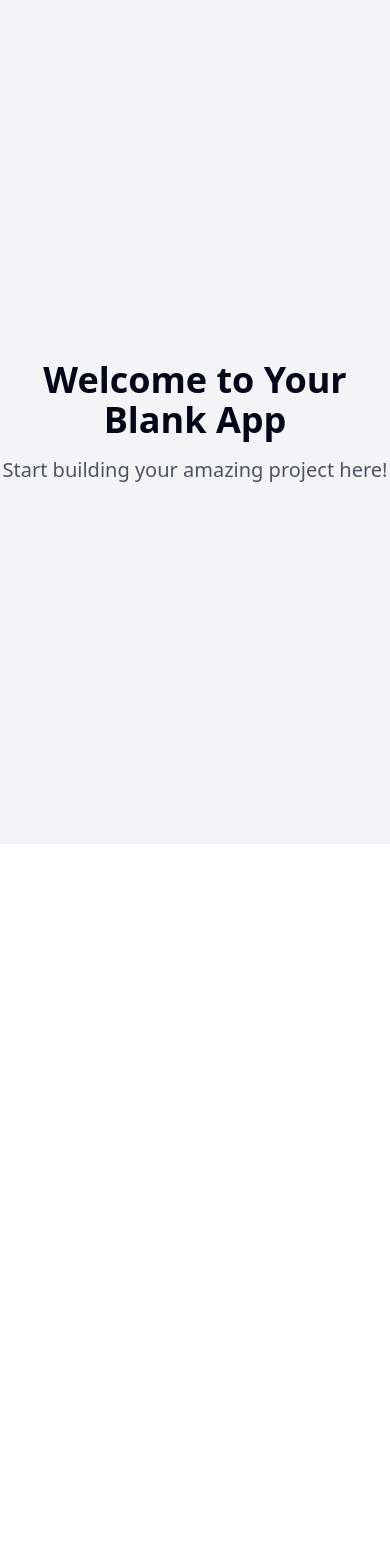
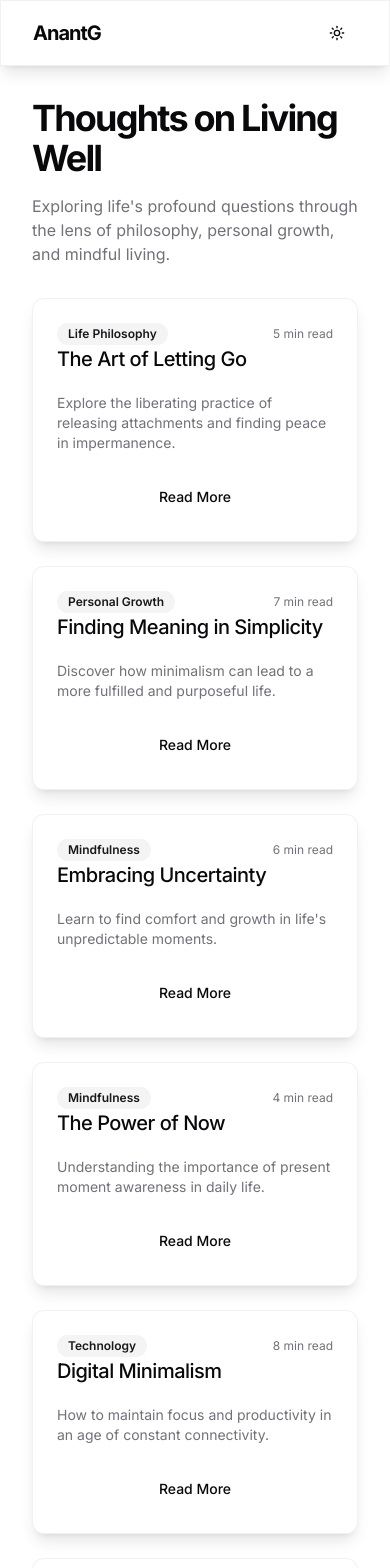
Before and after one commit to Mindfulbrain17/anantgoyal, a React (Vite) app: page / in a window 390 px wide. Shown: the top 1568 px of the page. Before the commit the page ends 844 px from the top, so only its background shows below. Built offline with nearby package versions, Linux system fonts and the light colour scheme.

Commit message:
Implement minimalist blog website
This commit implements a minimalist blog website with features such as categories, dark/light mode toggle, random articles, modern typography, footer design, responsive design, color scheme, and navigation.

```diff
--- a/index.html
+++ b/index.html
@@ -1,17 +1,17 @@
+
 <!DOCTYPE html>
 <html lang="en">
   <head>
     <meta charset="UTF-8" />
     <meta name="viewport" content="width=device-width, initial-scale=1.0" />
-    <title>tranquil-pages</title>
-    <meta name="description" content="Lovable Generated Project" />
-    <meta name="author" content="Lovable" />
+    <title>AnantG's Blog</title>
+    <meta name="description" content="A minimalist blog about life philosophy and personal growth" />
+    <meta name="author" content="AnantG" />
     <meta property="og:image" content="/og-image.png" />
+    <link rel="stylesheet" href="https://fonts.googleapis.com/css2?family=Inter:wght@300;400;500;600;700&display=swap">
   </head>
-
   <body>
     <div id="root"></div>
-    <!-- IMPORTANT: DO NOT REMOVE THIS SCRIPT TAG OR THIS VERY COMMENT! -->
     <script src="https://cdn.gpteng.co/gptengineer.js" type="module"></script>
     <script type="module" src="/src/main.tsx"></script>
   </body>
--- /dev/null
+++ b/src/components/article-card.tsx
@@ -0,0 +1,35 @@
+
+import { Card, CardContent, CardFooter, CardHeader } from "@/components/ui/card"
+import { Badge } from "@/components/ui/badge"
+import { Button } from "@/components/ui/button"
+
+interface ArticleCardProps {
+  title: string
+  description: string
+  category: string
+  readTime: string
+}
+
+export function ArticleCard({ title, description, category, readTime }: ArticleCardProps) {
+  return (
+    <Card className="glass card-hover">
+      <CardHeader className="space-y-1">
+        <div className="flex items-center justify-between">
+          <Badge variant="secondary" className="text-xs">
+            {category}
+          </Badge>
+          <span className="text-xs text-muted-foreground">{readTime}</span>
+        </div>
+        <h3 className="text-xl font-medium leading-none tracking-tight">{title}</h3>
+      </CardHeader>
+      <CardContent>
+        <p className="text-sm text-muted-foreground">{description}</p>
+      </CardContent>
+      <CardFooter>
+        <Button variant="ghost" className="w-full">
+          Read More
+        </Button>
+      </CardFooter>
+    </Card>
+  )
+}
--- /dev/null
+++ b/src/components/site-footer.tsx
@@ -0,0 +1,13 @@
+
+import { Infinity } from "lucide-react"
+
+export function SiteFooter() {
+  return (
+    <footer className="border-t py-6 md:py-0">
+      <div className="container flex h-16 items-center justify-center gap-2">
+        <span className="text-sm font-medium">AnantG</span>
+        <Infinity className="h-4 w-4" />
+      </div>
+    </footer>
+  )
+}
--- /dev/null
+++ b/src/components/site-header.tsx
@@ -0,0 +1,49 @@
+
+import { Moon, Sun } from "lucide-react"
+import { Button } from "@/components/ui/button"
+import { useTheme } from "@/components/theme-provider"
+
+const CATEGORIES = [
+  "Life Philosophy",
+  "Personal Growth",
+  "Mindfulness",
+  "Technology",
+]
+
+export function SiteHeader() {
+  const { theme, setTheme } = useTheme()
+
+  return (
+    <header className="sticky top-0 z-50 w-full glass">
+      <div className="container flex h-16 items-center justify-between">
+        <div className="flex items-center gap-6">
+          <a href="/" className="text-xl font-bold tracking-tighter">
+            AnantG
+          </a>
+          <nav className="hidden md:flex gap-6">
+            {CATEGORIES.map((category) => (
+              <a
+                key={category}
+                href={`#${category.toLowerCase().replace(" ", "-")}`}
+                className="text-sm font-medium hover:text-primary/80 transition-colors"
+              >
+                {category}
+              </a>
+            ))}
+          </nav>
+        </div>
+        <Button
+          variant="ghost"
+          size="icon"
+          onClick={() => setTheme(theme === "light" ? "dark" : "light")}
+        >
+          {theme === "light" ? (
+            <Moon className="h-5 w-5" />
+          ) : (
+            <Sun className="h-5 w-5" />
+          )}
+        </Button>
+      </div>
+    </header>
+  )
+}
--- /dev/null
+++ b/src/components/theme-provider.tsx
@@ -0,0 +1,74 @@
+
+import { createContext, useContext, useEffect, useState } from "react"
+
+type Theme = "dark" | "light" | "system"
+
+type ThemeProviderProps = {
+  children: React.ReactNode
+  defaultTheme?: Theme
+  storageKey?: string
+}
+
+type ThemeProviderState = {
+  theme: Theme
+  setTheme: (theme: Theme) => void
+}
+
+const initialState: ThemeProviderState = {
+  theme: "system",
+  setTheme: () => null,
+}
+
+const ThemeProviderContext = createContext<ThemeProviderState>(initialState)
+
+export function ThemeProvider({
+  children,
+  defaultTheme = "system",
+  storageKey = "vite-ui-theme",
+  ...props
+}: ThemeProviderProps) {
+  const [theme, setTheme] = useState<Theme>(
+    () => (localStorage.getItem(storageKey) as Theme) || defaultTheme
+  )
+
+  useEffect(() => {
+    const root = window.document.documentElement
+
+    root.classList.remove("light", "dark")
+
+    if (theme === "system") {
+      const systemTheme = window.matchMedia("(prefers-color-scheme: dark)")
+        .matches
+        ? "dark"
+        : "light"
+
+      root.classList.add(systemTheme)
+      return
+    }
+
+    root.classList.add(theme)
+  }, [theme])
+
+  const value = {
+    theme,
+    setTheme: (theme: Theme) => {
+      localStorage.setItem(storageKey, theme)
+      setTheme(theme)
+    },
+  }
+
+  return (
+    <ThemeProviderContext.Provider {...props} value={value}>
+      {children}
+    </ThemeProviderContext.Provider>
+  )
+}
+
+export const useTheme = () => {
+  const context = useContext(ThemeProviderContext)
+
+  if (context === undefined)
+    throw new Error("useTheme must be used within a ThemeProvider")
+
+  return context
+}
--- a/src/index.css
+++ b/src/index.css
@@ -1,3 +1,4 @@
+
 @tailwind base;
 @tailwind components;
 @tailwind utilities;
@@ -5,88 +6,47 @@
 @layer base {
   :root {
     --background: 0 0% 100%;
-    --foreground: 222.2 84% 4.9%;
-
+    --foreground: 240 10% 3.9%;
     --card: 0 0% 100%;
-    --card-foreground: 222.2 84% 4.9%;
-
+    --card-foreground: 240 10% 3.9%;
     --popover: 0 0% 100%;
-    --popover-foreground: 222.2 84% 4.9%;
-
-    --primary: 222.2 47.4% 11.2%;
-    --primary-foreground: 210 40% 98%;
-
-    --secondary: 210 40% 96.1%;
-    --secondary-foreground: 222.2 47.4% 11.2%;
-
-    --muted: 210 40% 96.1%;
-    --muted-foreground: 215.4 16.3% 46.9%;
-
-    --accent: 210 40% 96.1%;
-    --accent-foreground: 222.2 47.4% 11.2%;
-
+    --popover-foreground: 240 10% 3.9%;
+    --primary: 240 5.9% 10%;
+    --primary-foreground: 0 0% 98%;
+    --secondary: 240 4.8% 95.9%;
+    --secondary-foreground: 240 5.9% 10%;
+    --muted: 240 4.8% 95.9%;
+    --muted-foreground: 240 3.8% 46.1%;
+    --accent: 240 4.8% 95.9%;
+    --accent-foreground: 240 5.9% 10%;
     --destructive: 0 84.2% 60.2%;
-    --destructive-foreground: 210 40% 98%;
-
-    --border: 214.3 31.8% 91.4%;
-    --input: 214.3 31.8% 91.4%;
-    --ring: 222.2 84% 4.9%;
-
-    --radius: 0.5rem;
-
-    --sidebar-background: 0 0% 98%;
-
-    --sidebar-foreground: 240 5.3% 26.1%;
-
-    --sidebar-primary: 240 5.9% 10%;
-
-    --sidebar-primary-foreground: 0 0% 98%;
-
-    --sidebar-accent: 240 4.8% 95.9%;
-
-    --sidebar-accent-foreground: 240 5.9% 10%;
-
-    --sidebar-border: 220 13% 91%;
-
-    --sidebar-ring: 217.2 91.2% 59.8%;
+    --destructive-foreground: 0 0% 98%;
+    --border: 240 5.9% 90%;
+    --input: 240 5.9% 90%;
+    --ring: 240 5.9% 10%;
+    --radius: 0.75rem;
   }
 
   .dark {
-    --background: 222.2 84% 4.9%;
-    --foreground: 210 40% 98%;
-
-    --card: 222.2 84% 4.9%;
-    --card-foreground: 210 40% 98%;
-
-    --popover: 222.2 84% 4.9%;
-    --popover-foreground: 210 40% 98%;
-
-    --primary: 210 40% 98%;
-    --primary-foreground: 222.2 47.4% 11.2%;
-
-    --secondary: 217.2 32.6% 17.5%;
-    --secondary-foreground: 210 40% 98%;
-
-    --muted: 217.2 32.6% 17.5%;
-    --muted-foreground: 215 20.2% 65.1%;
-
-    --accent: 217.2 32.6% 17.5%;
-    --accent-foreground: 210 40% 98%;
-
+    --background: 240 10% 3.9%;
+    --foreground: 0 0% 98%;
+    --card: 240 10% 3.9%;
+    --card-foreground: 0 0% 98%;
+    --popover: 240 10% 3.9%;
+    --popover-foreground: 0 0% 98%;
+    --primary: 0 0% 98%;
+    --primary-foreground: 240 5.9% 10%;
+    --secondary: 240 3.7% 15.9%;
+    --secondary-foreground: 0 0% 98%;
+    --muted: 240 3.7% 15.9%;
+    --muted-foreground: 240 5% 64.9%;
+    --accent: 240 3.7% 15.9%;
+    --accent-foreground: 0 0% 98%;
     --destructive: 0 62.8% 30.6%;
-    --destructive-foreground: 210 40% 98%;
-
-    --border: 217.2 32.6% 17.5%;
-    --input: 217.2 32.6% 17.5%;
-    --ring: 212.7 26.8% 83.9%;
-    --sidebar-background: 240 5.9% 10%;
-    --sidebar-foreground: 240 4.8% 95.9%;
-    --sidebar-primary: 224.3 76.3% 48%;
-    --sidebar-primary-foreground: 0 0% 100%;
-    --sidebar-accent: 240 3.7% 15.9%;
-    --sidebar-accent-foreground: 240 4.8% 95.9%;
-    --sidebar-border: 240 3.7% 15.9%;
-    --sidebar-ring: 217.2 91.2% 59.8%;
+    --destructive-foreground: 0 0% 98%;
+    --border: 240 3.7% 15.9%;
+    --input: 240 3.7% 15.9%;
+    --ring: 240 4.9% 83.9%;
   }
 }
 
@@ -94,8 +54,16 @@
   * {
     @apply border-border;
   }
-
   body {
     @apply bg-background text-foreground;
+    font-feature-settings: "rlig" 1, "calt" 1;
   }
 }
+
+.glass {
+  @apply bg-background/50 backdrop-blur-xl border border-border/50 shadow-lg;
+}
+
+.card-hover {
+  @apply transition-all duration-300 hover:shadow-xl hover:scale-[1.02];
+}
--- a/src/pages/Index.tsx
+++ b/src/pages/Index.tsx
@@ -1,14 +1,75 @@
-// Update this page (the content is just a fallback if you fail to update the page)
+
+import { ThemeProvider } from "@/components/theme-provider"
+import { SiteHeader } from "@/components/site-header"
+import { SiteFooter } from "@/components/site-footer"
+import { ArticleCard } from "@/components/article-card"
+
+const ARTICLES = [
+  {
+    title: "The Art of Letting Go",
+    description: "Explore the liberating practice of releasing attachments and finding peace in impermanence.",
+    category: "Life Philosophy",
+    readTime: "5 min read",
+  },
+  {
+    title: "Finding Meaning in Simplicity",
+    description: "Discover how minimalism can lead to a more fulfilled and purposeful life.",
+    category: "Personal Growth",
+    readTime: "7 min read",
+  },
+  {
+    title: "Embracing Uncertainty",
+    description: "Learn to find comfort and growth in life's unpredictable moments.",
+    category: "Mindfulness",
+    readTime: "6 min read",
+  },
+  {
+    title: "The Power of Now",
+    description: "Understanding the importance of present moment awareness in daily life.",
+    category: "Mindfulness",
+    readTime: "4 min read",
+  },
+  {
+    title: "Digital Minimalism",
+    description: "How to maintain focus and productivity in an age of constant connectivity.",
+    category: "Technology",
+    readTime: "8 min read",
+  },
+  {
+    title: "The Journey Within",
+    description: "Exploring the path of self-discovery and inner transformation.",
+    category: "Personal Growth",
+    readTime: "6 min read",
+  },
+]
 
 const Index = () => {
   return (
-    <div className="min-h-screen flex items-center justify-center bg-gray-100">
-      <div className="text-center">
-        <h1 className="text-4xl font-bold mb-4">Welcome to Your Blank App</h1>
-        <p className="text-xl text-gray-600">Start building your amazing project here!</p>
+    <ThemeProvider defaultTheme="system" storageKey="blog-theme">
+      <div className="min-h-screen flex flex-col">
+        <SiteHeader />
+        <main className="flex-1 container py-8">
+          <section className="space-y-8">
+            <div className="space-y-4">
+              <h1 className="text-4xl font-bold tracking-tighter sm:text-5xl xl:text-6xl/none animate-fadeIn">
+                Thoughts on Living Well
+              </h1>
+              <p className="text-muted-foreground max-w-[700px] animate-fadeIn">
+                Exploring life's profound questions through the lens of philosophy,
+                personal growth, and mindful living.
+              </p>
+            </div>
+            <div className="grid gap-6 sm:grid-cols-2 lg:grid-cols-3">
+              {ARTICLES.map((article) => (
+                <ArticleCard key={article.title} {...article} />
+              ))}
+            </div>
+          </section>
+        </main>
+        <SiteFooter />
       </div>
-    </div>
-  );
-};
+    </ThemeProvider>
+  )
+}
 
-export default Index;
+export default Index
--- a/tailwind.config.ts
+++ b/tailwind.config.ts
@@ -1,3 +1,4 @@
+
 import type { Config } from "tailwindcss";
 
 export default {
@@ -12,85 +13,75 @@ export default {
   theme: {
     container: {
       center: true,
-			padding: '2rem',
+      padding: "2rem",
       screens: {
-				'2xl': '1400px'
-			}
+        "2xl": "1400px",
+      },
     },
     extend: {
+      fontFamily: {
+        sans: ["Inter", "sans-serif"],
+      },
       colors: {
-				border: 'hsl(var(--border))',
-				input: 'hsl(var(--input))',
-				ring: 'hsl(var(--ring))',
-				background: 'hsl(var(--background))',
-				foreground: 'hsl(var(--foreground))',
+        border: "hsl(var(--border))",
+        input: "hsl(var(--input))",
+        ring: "hsl(var(--ring))",
+        background: "hsl(var(--background))",
+        foreground: "hsl(var(--foreground))",
         primary: {
-					DEFAULT: 'hsl(var(--primary))',
-					foreground: 'hsl(var(--primary-foreground))'
+          DEFAULT: "hsl(var(--primary))",
+          foreground: "hsl(var(--primary-foreground))",
         },
         secondary: {
-					DEFAULT: 'hsl(var(--secondary))',
-					foreground: 'hsl(var(--secondary-foreground))'
+          DEFAULT: "hsl(var(--secondary))",
+          foreground: "hsl(var(--secondary-foreground))",
         },
         destructive: {
-					DEFAULT: 'hsl(var(--destructive))',
-					foreground: 'hsl(var(--destructive-foreground))'
+          DEFAULT: "hsl(var(--destructive))",
+          foreground: "hsl(var(--destructive-foreground))",
         },
         muted: {
-					DEFAULT: 'hsl(var(--muted))',
-					foreground: 'hsl(var(--muted-foreground))'
+          DEFAULT: "hsl(var(--muted))",
+          foreground: "hsl(var(--muted-foreground))",
         },
         accent: {
-					DEFAULT: 'hsl(var(--accent))',
-					foreground: 'hsl(var(--accent-foreground))'
+          DEFAULT: "hsl(var(--accent))",
+          foreground: "hsl(var(--accent-foreground))",
         },
         popover: {
-					DEFAULT: 'hsl(var(--popover))',
-					foreground: 'hsl(var(--popover-foreground))'
+          DEFAULT: "hsl(var(--popover))",
+          foreground: "hsl(var(--popover-foreground))",
         },
         card: {
-					DEFAULT: 'hsl(var(--card))',
-					foreground: 'hsl(var(--card-foreground))'
+          DEFAULT: "hsl(var(--card))",
+          foreground: "hsl(var(--card-foreground))",
         },
-				sidebar: {
-					DEFAULT: 'hsl(var(--sidebar-background))',
-					foreground: 'hsl(var(--sidebar-foreground))',
-					primary: 'hsl(var(--sidebar-primary))',
-					'primary-foreground': 'hsl(var(--sidebar-primary-foreground))',
-					accent: 'hsl(var(--sidebar-accent))',
-					'accent-foreground': 'hsl(var(--sidebar-accent-foreground))',
-					border: 'hsl(var(--sidebar-border))',
-					ring: 'hsl(var(--sidebar-ring))'
-				}
       },
       borderRadius: {
-				lg: 'var(--radius)',
-				md: 'calc(var(--radius) - 2px)',
-				sm: 'calc(var(--radius) - 4px)'
+        lg: "var(--radius)",
+        md: "calc(var(--radius) - 2px)",
+        sm: "calc(var(--radius) - 4px)",
       },
       keyframes: {
-				'accordion-down': {
-					from: {
-						height: '0'
+        "accordion-down": {
+          from: { height: "0" },
+          to: { height: "var(--radix-accordion-content-height)" },
         },
-					to: {
-						height: 'var(--radix-accordion-content-height)'
-					}
+        "accordion-up": {
+          from: { height: "var(--radix-accordion-content-height)" },
+          to: { height: "0" },
         },
-				'accordion-up': {
-					from: {
-						height: 'var(--radix-accordion-content-height)'
+        fadeIn: {
+          "0%": { opacity: "0" },
+          "100%": { opacity: "1" },
         },
-					to: {
-						height: '0'
-					}
-				}
       },
       animation: {
-				'accordion-down': 'accordion-down 0.2s ease-out',
-				'accordion-up': 'accordion-up 0.2s ease-out'
-			}
-		}
+        "accordion-down": "accordion-down 0.2s ease-out",
+        "accordion-up": "accordion-up 0.2s ease-out",
+        fadeIn: "fadeIn 0.5s ease-in-out",
+      },
+    },
   },
   plugins: [require("tailwindcss-animate")],
 } satisfies Config;
```
Also changed, not shown: src/App.tsx (+11 -11 lines). Lines whose indentation alone changed are shown as unchanged.
